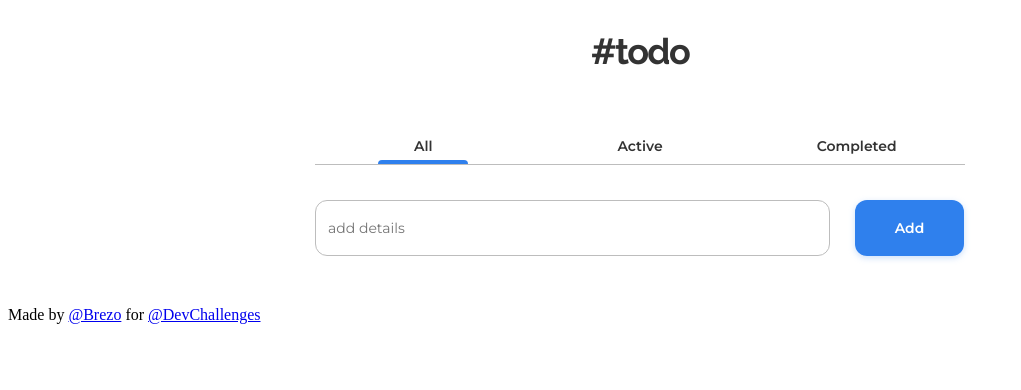
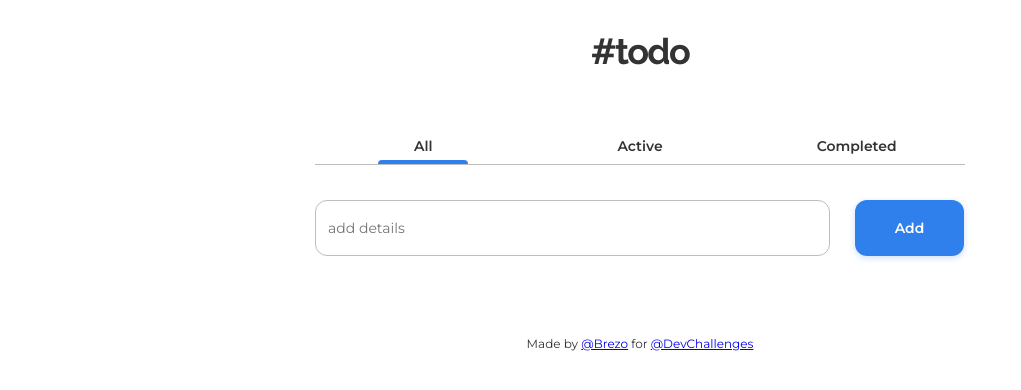
Before and after one commit to BrezoLarsen/devchalenges-todo-app, an Angular app: page / in a window 1280 px wide. Shown: the top 390 px of the page, without its empty margins (0-1021 px from the left). Built offline with nearby package versions, Linux system fonts and the light colour scheme.

Commit message:
Finished project

```diff
--- a/src/app/app.component.scss
+++ b/src/app/app.component.scss
@@ -62,4 +62,11 @@
     color: #fff;
     cursor: pointer;
   }
+  &__footer {
+    text-align: center;
+    margin-top: 60px;
+    font-family: var(--main-font);
+    font-size: 12px;
+    color: var(--grey);
+  }
 }
```
